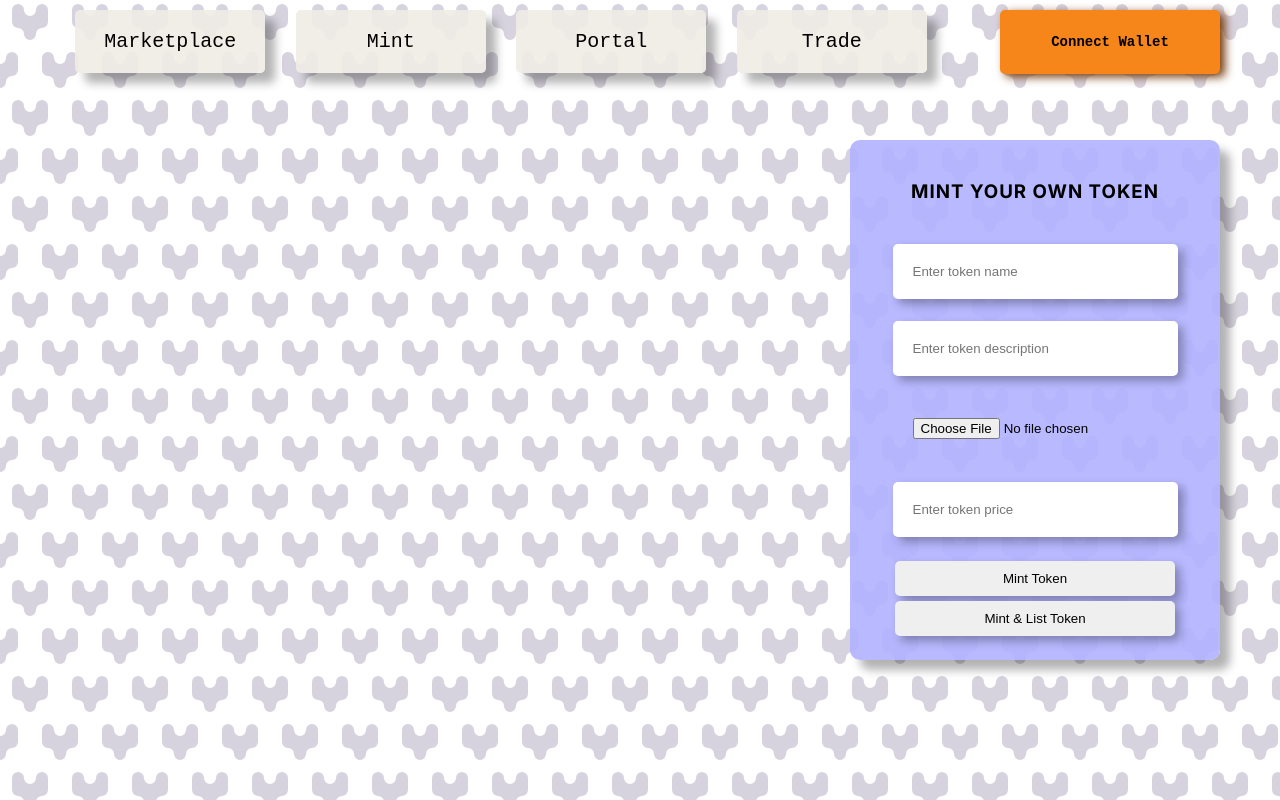
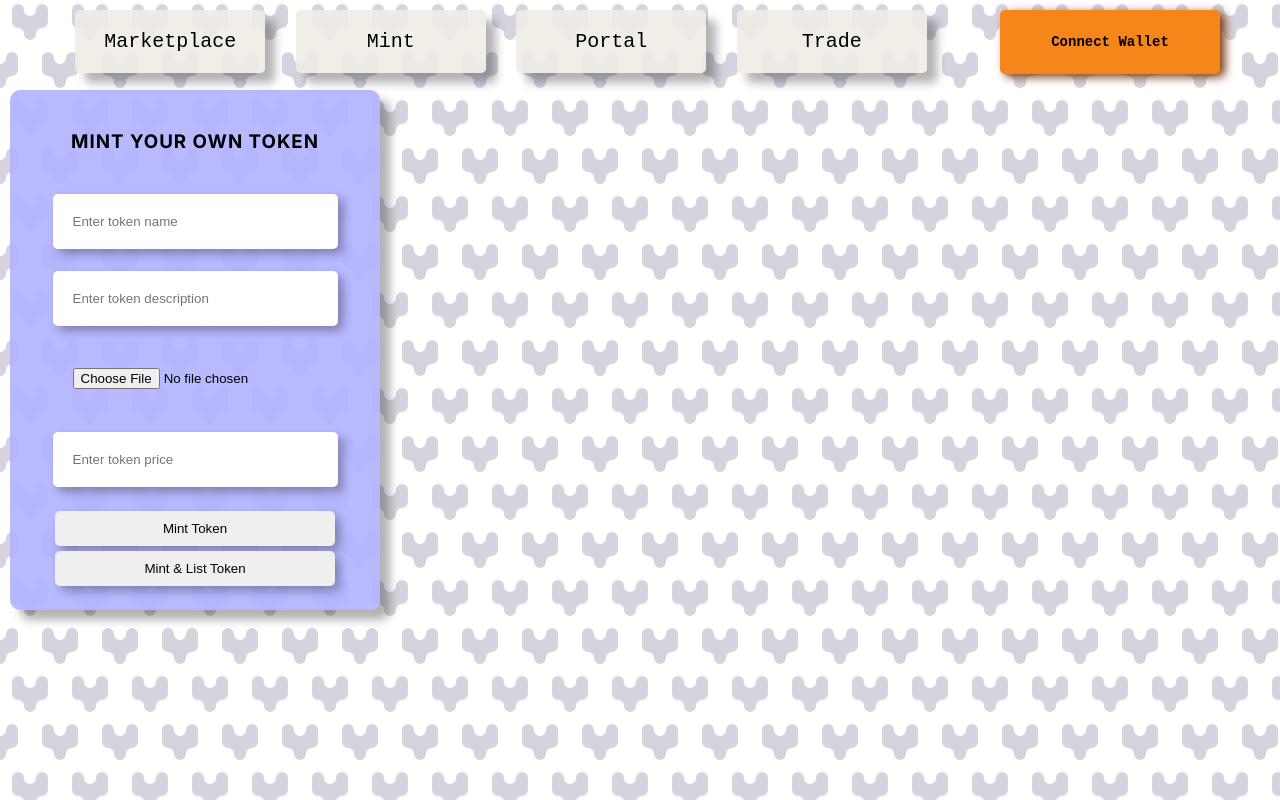
Before and after one commit to SKorchinskiy/NFT-Platform, a Next.js app in the folder client/: page /mint in a window 1280 px wide. Built offline with nearby package versions, Linux system fonts and the light colour scheme.

Commit message:
+ separate mint page styles from functional code

```diff
--- /dev/null
+++ b/client/src/app/mint/page.module.css
@@ -0,0 +1,7 @@
+.minting-container {
+  display: flex;
+  justifycontent: flex-end;
+  width: 100%;
+  padding: 50px;
+  boxsizing: border-box;
+}
--- a/client/src/app/mint/page.tsx
+++ b/client/src/app/mint/page.tsx
@@ -1,16 +1,9 @@
+import styles from "./page.module.css";
 import MintingForm from "./_components/minting-form/minting-form.component";
 
 export default function MintPage() {
   return (
-    <div
-      style={{
-        display: "flex",
-        justifyContent: "flex-end",
-        width: "100%",
-        padding: 50,
-        boxSizing: "border-box",
-      }}
-    >
+    <div className={"minting-container"}>
       <MintingForm />
     </div>
   );
```
